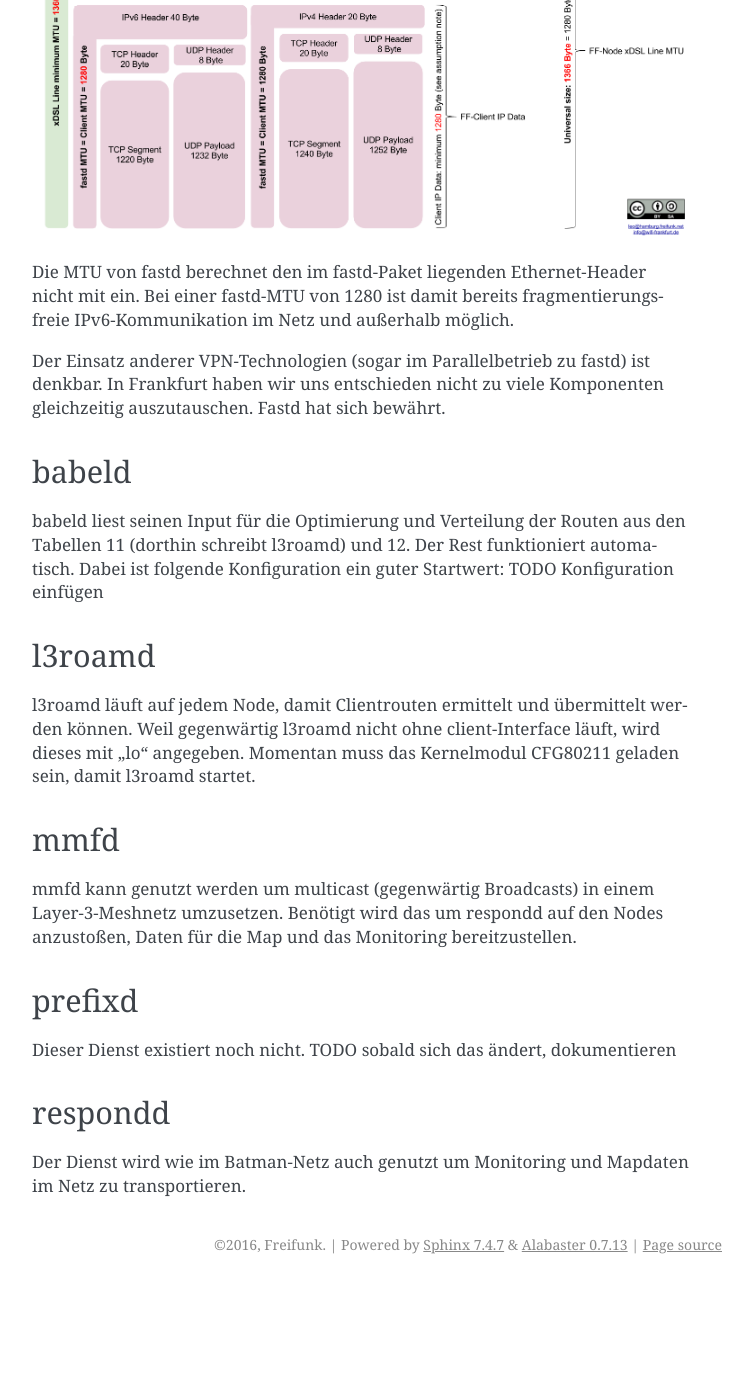
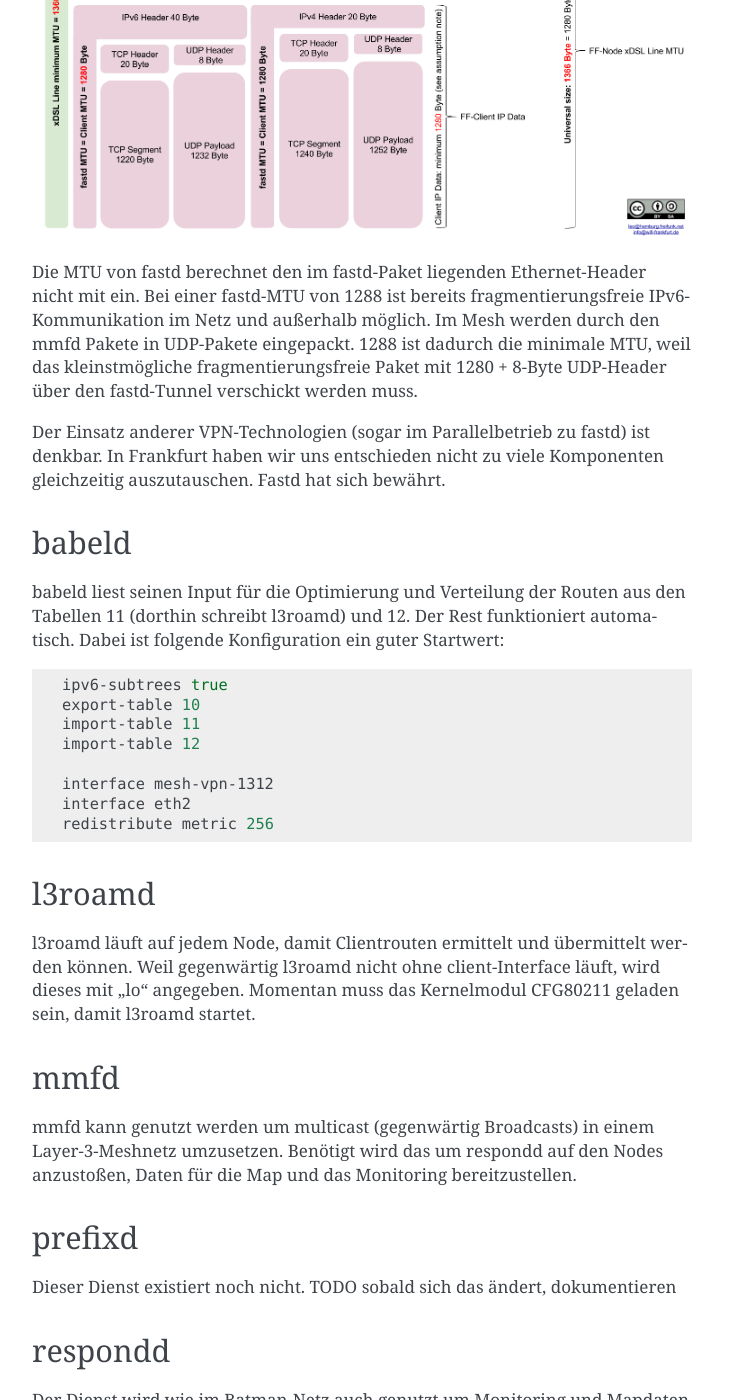
Before and after one commit to freifunk-l3r/readthedocs, a Sphinx documentation site: the page built from docs/components.rst, in a window 1280 px wide and 1400 px high, scrolled down 1674 px. Shown: the whole window, without its empty margins (388-1141 px from the left). Built offline with Sphinx 7.4.7, drawn with Linux system fonts in a browser that asks for light colours; before the commit the page ends 2958 px from its top, so only the background shows below that; some of the changed text lies outside the part shown.

```diff
--- a/docs/components.rst
+++ b/docs/components.rst
@@ -39,7 +39,8 @@
 .. image:: MTU-calculation-helper-sheet-for-Freifunk-Networks_babel.png
  :name: MTU in einem Babel-Netz
 
-Die MTU von fastd berechnet den im fastd-Paket liegenden Ethernet-Header nicht mit ein. Bei einer fastd-MTU von 1280 ist damit bereits fragmentierungsfreie IPv6-Kommunikation im Netz und außerhalb möglich.
+Die MTU von fastd berechnet den im fastd-Paket liegenden Ethernet-Header nicht mit ein. Bei einer fastd-MTU von 1288 ist bereits fragmentierungsfreie IPv6-Kommunikation im Netz und außerhalb möglich.
+Im Mesh werden durch den mmfd Pakete in UDP-Pakete eingepackt. 1288 ist dadurch die minimale MTU, weil das kleinstmögliche fragmentierungsfreie Paket mit 1280 + 8-Byte UDP-Header über den fastd-Tunnel verschickt werden muss.
 
 Der Einsatz anderer VPN-Technologien (sogar im Parallelbetrieb zu fastd) ist denkbar.
 In Frankfurt haben wir uns entschieden nicht zu viele Komponenten gleichzeitig auszutauschen.
@@ -49,7 +50,19 @@
 ------
 babeld liest seinen Input für die Optimierung und Verteilung der Routen aus den Tabellen 11 (dorthin schreibt l3roamd) und 12.
 Der Rest funktioniert automatisch. Dabei ist folgende Konfiguration ein guter Startwert:
-TODO Konfiguration einfügen
+
+.. code:: sh
+
+ ipv6-subtrees true
+ export-table 10
+ import-table 11
+ import-table 12
+
+ interface mesh-vpn-1312
+ interface eth2
+ redistribute metric 256
+
+
 
 l3roamd
 -------
```
Also changed, not shown: other parts of docs/components.rst (+1 -0 lines), README.md (+1 -1 lines), docs/firmware.rst (+6 -14 lines).
